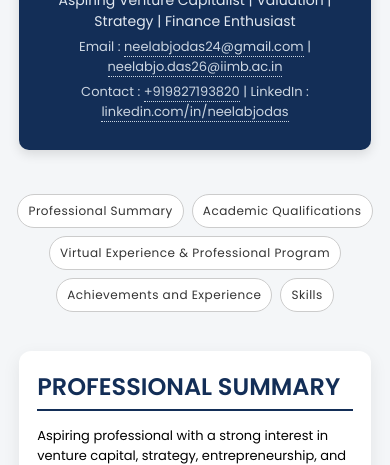
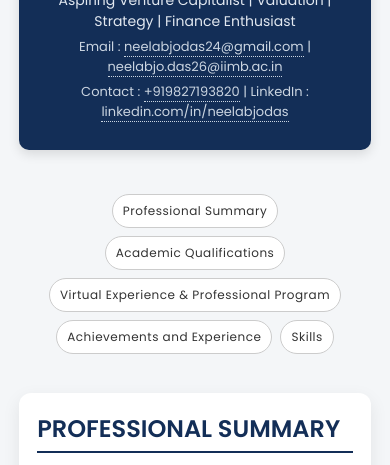
Before and after one commit to neelabjodas/26120847_WD_MTProject, a plain HTML site: page index.html in a window 390 px wide. Shown: the part 305-770 px from the top of the page. Drawn offline with Linux system fonts and the light colour scheme.

Commit message:
Refactor nav styles for better layout and alignment

```diff
--- a/index.html
+++ b/index.html
@@ -71,15 +71,18 @@ div {
 
 nav {
     text-align: center;
-    margin: 30px 0px 0px 0px;
+    width: 90%;
+    max-width: 800px;
+    margin: 25px auto 0px auto;
     position: sticky;
     top: 0;
     background-color: #f4f6f8;
-    padding: 10px 4px;
+    padding: 10px 0px;
     z-index: 1000;
     display: flex;
     flex-wrap: wrap;
     justify-content: center;
+    box-sizing: border-box;
 }
 
 nav a {
@@ -222,6 +225,10 @@ section[id] {
     header, .card {
         width: 94%;
         padding: 18px;
+    }
+
+    nav {
+        width: 94%;
     }
 
     h1 {
```
